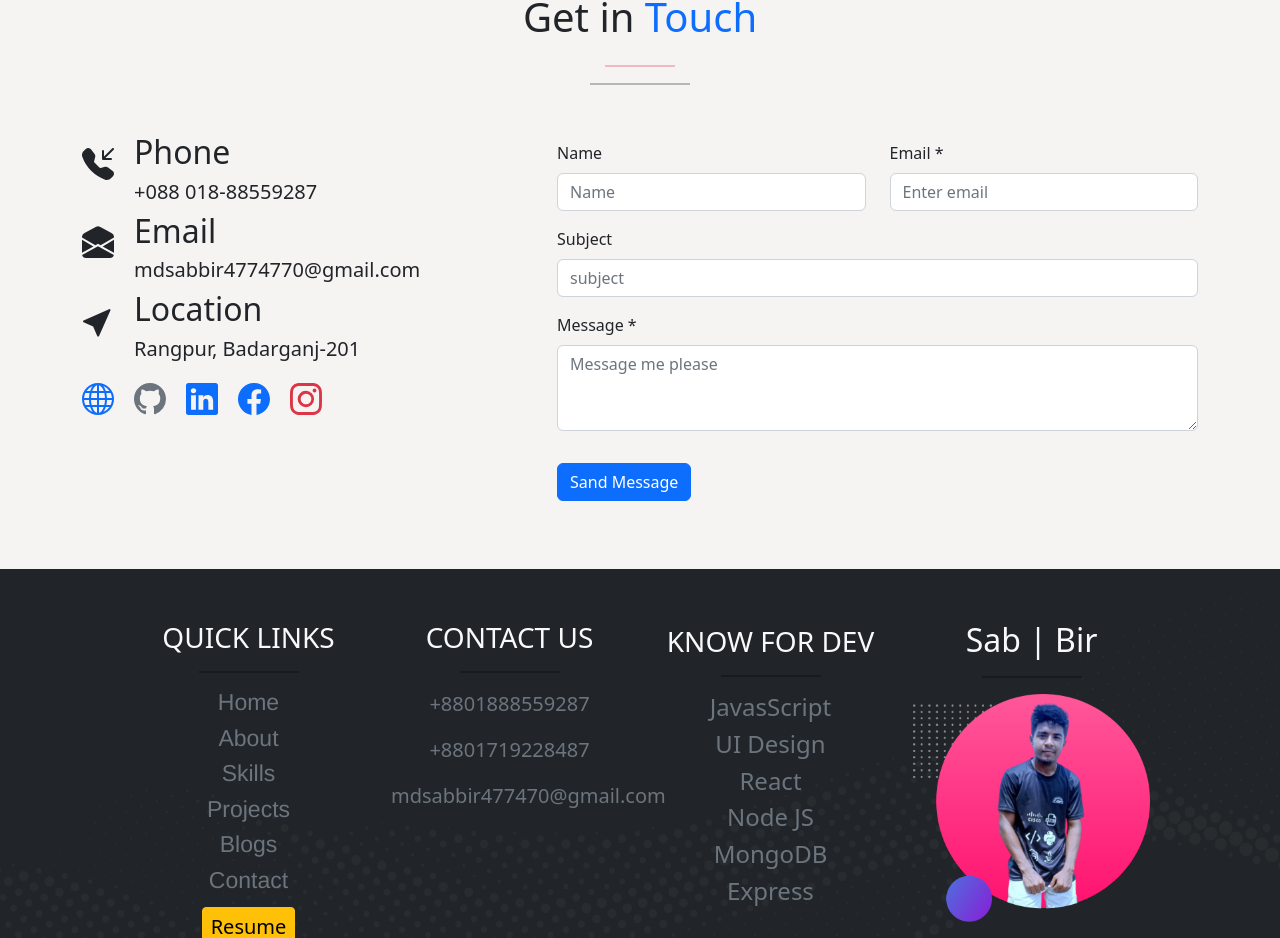
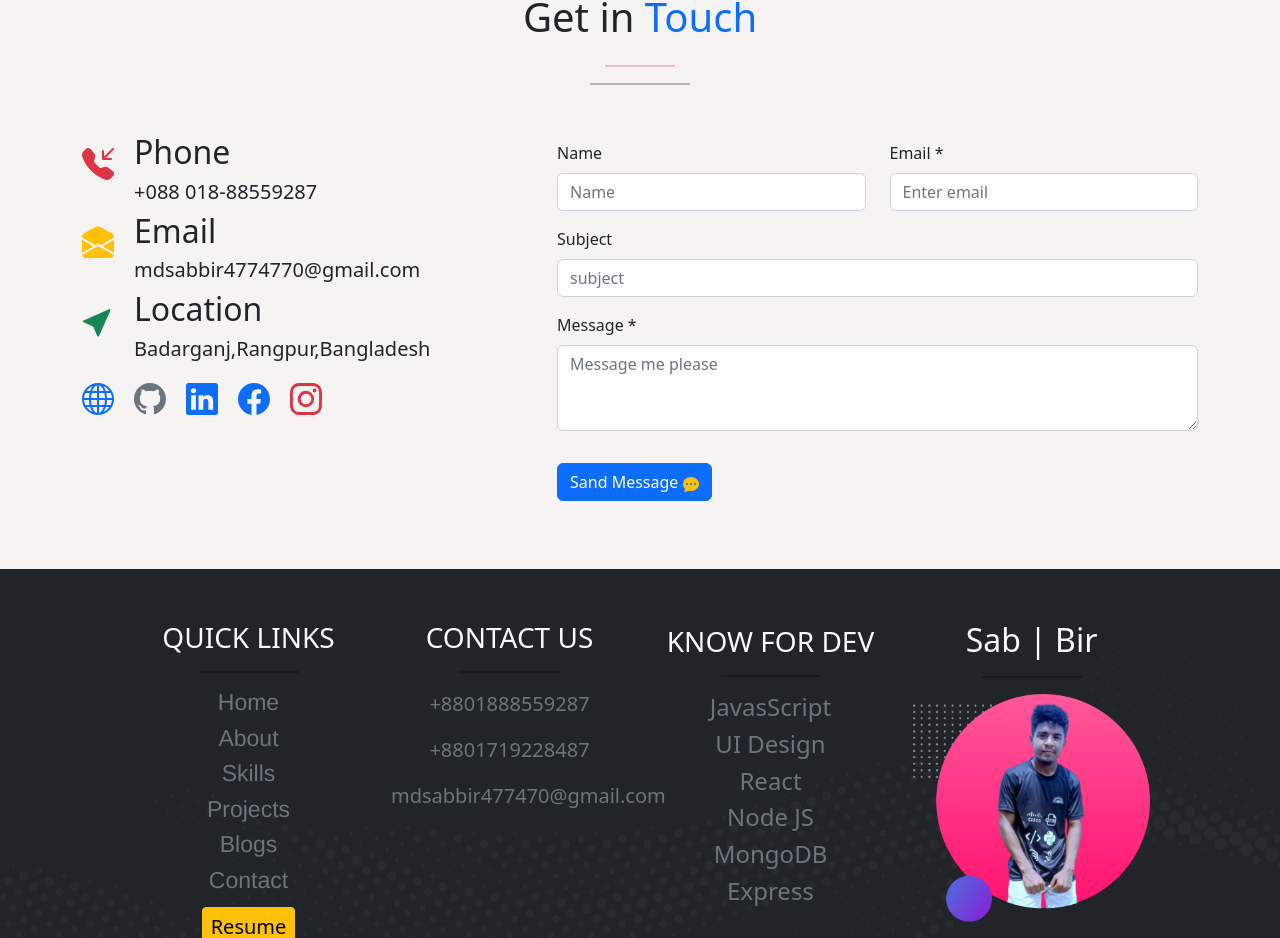
Before and after one commit to sabbirhossaindev/dev-sabbir, a React (Create React App) app: page / in a window 1280 px wide. Shown: the part 2330-3268 px from the top of the page. Built offline with nearby package versions, Linux system fonts and the light colour scheme; no server answers.

Commit message:
some added

```diff
--- a/src/Pages/Home/Contact/Contact.js
+++ b/src/Pages/Home/Contact/Contact.js
@@ -1,7 +1,7 @@
 import React from 'react';
 import { Col, Container, Row } from 'react-bootstrap';
 import './Contact.css';
-import { BsFillTelephoneInboundFill, BsFillEnvelopeOpenFill, BsCursorFill, BsFacebook, BsInstagram, BsLinkedin, BsGithub, BsGlobe } from "react-icons/bs";
+import { BsFillTelephoneInboundFill, BsFillEnvelopeOpenFill, BsCursorFill, BsFacebook, BsInstagram, BsLinkedin, BsChatDotsFill, BsGithub, BsGlobe } from "react-icons/bs";
 import Form from 'react-bootstrap/Form';
 import { toast } from 'react-toastify';
 
@@ -45,7 +45,7 @@ const Contact = () => {
                     <Col md='5' data-aos="fade-right" data-aos-easing="ease-out-cubic" data-aos-duration="2000">
                         <div className='phone'>
                             <h2 className='mt-2'>
-                                <span><BsFillTelephoneInboundFill /></span>
+                                <span className='text-danger'><BsFillTelephoneInboundFill /></span>
                             </h2>
                             <div>
                                 <h2>Phone</h2>
@@ -55,7 +55,7 @@ const Contact = () => {
 
                         <div className='email'>
                             <h2 className='mt-2'>
-                                <span><BsFillEnvelopeOpenFill /></span>
+                                <span className='text-warning'><BsFillEnvelopeOpenFill /></span>
                             </h2>
                             <div>
                                 <h2>Email</h2>
@@ -65,11 +65,11 @@ const Contact = () => {
 
                         <div className='location'>
                             <h2 className='mt-2'>
-                                <span><BsCursorFill /></span>
+                                <span className='text-success'><BsCursorFill /></span>
                             </h2>
                             <div>
                                 <h2>Location</h2>
-                                <h5>Rangpur, Badarganj-201</h5>
+                                <h5>Badarganj,Rangpur,Bangladesh</h5>
                             </div>
                         </div>
 
@@ -112,7 +112,7 @@ const Contact = () => {
                             <Form.Control as="textarea" rows={3} name='message' placeholder="Message me please" required/>
                         </Form.Group>
 
-                        <button type="submit" className='my-3 btn btn-primary'>Sand Message</button>
+                        <button type="submit" className='my-3 btn btn-primary'>Sand Message <BsChatDotsFill className='text-warning'/></button>
                         </Form>
                     </Col>
                 </Row>
--- a/src/Pages/Shared/NotFound/NotFound.js
+++ b/src/Pages/Shared/NotFound/NotFound.js
@@ -1,6 +1,7 @@
 import React from 'react';
 import { Button, Col, Container, Row } from 'react-bootstrap';
 import { Link } from 'react-router-dom';
+import error from '../../../Images/logo/error.gif';
 
 const NotFound = () => {
     return (
@@ -9,7 +10,7 @@ const NotFound = () => {
             <Row>
                 <Col md="6">
                     <div>
-                        <img src='' alt="not found" className='img-fluid rounded' data-aos="flip-left"/>
+                        <img src={error} alt="not found" className='img-fluid rounded' data-aos="flip-left"/>
                     </div>
                 </Col>
                 <Col md="6">
```
Also changed, not shown: src/Images/logo/error.gif (added).
